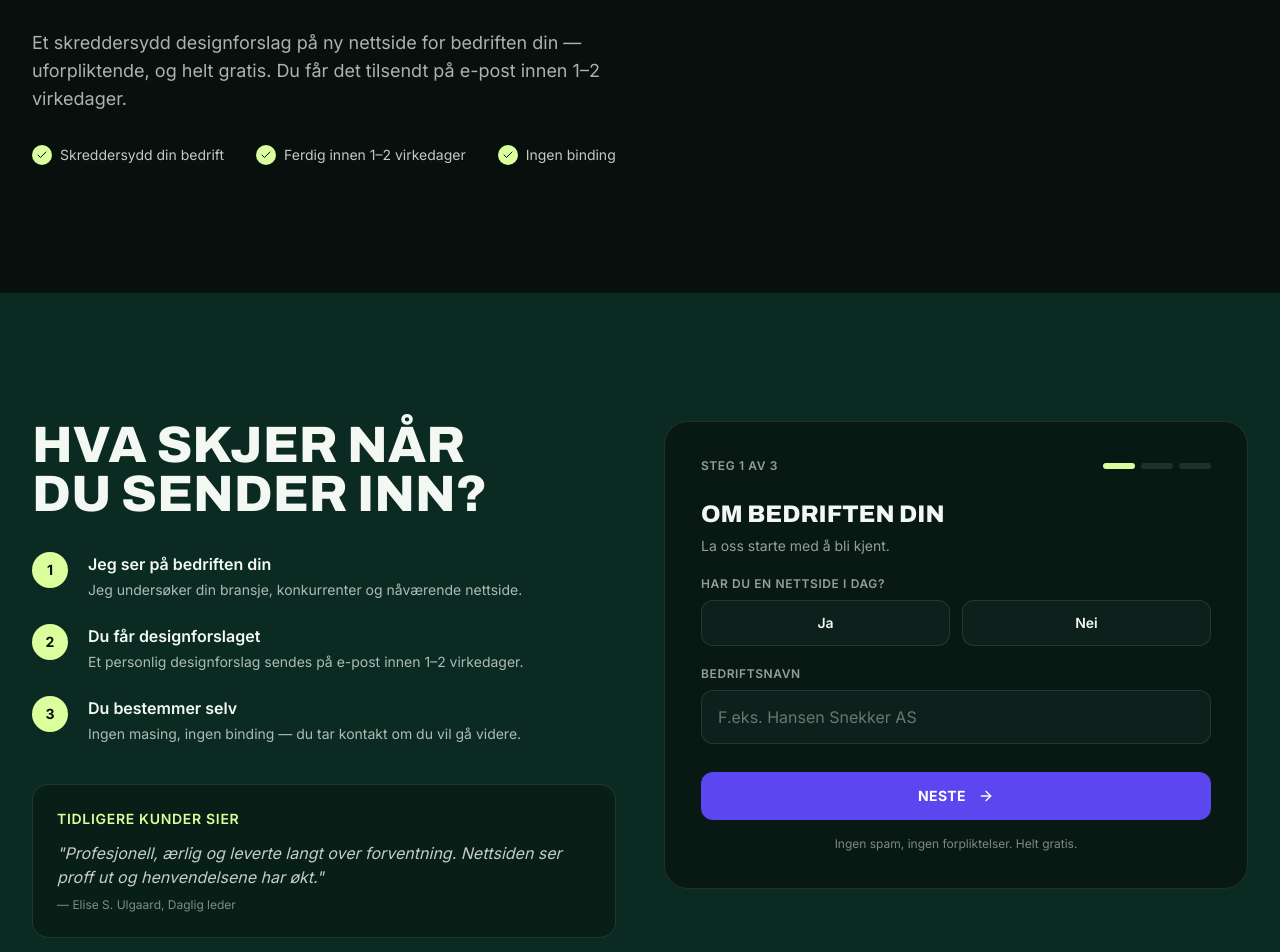
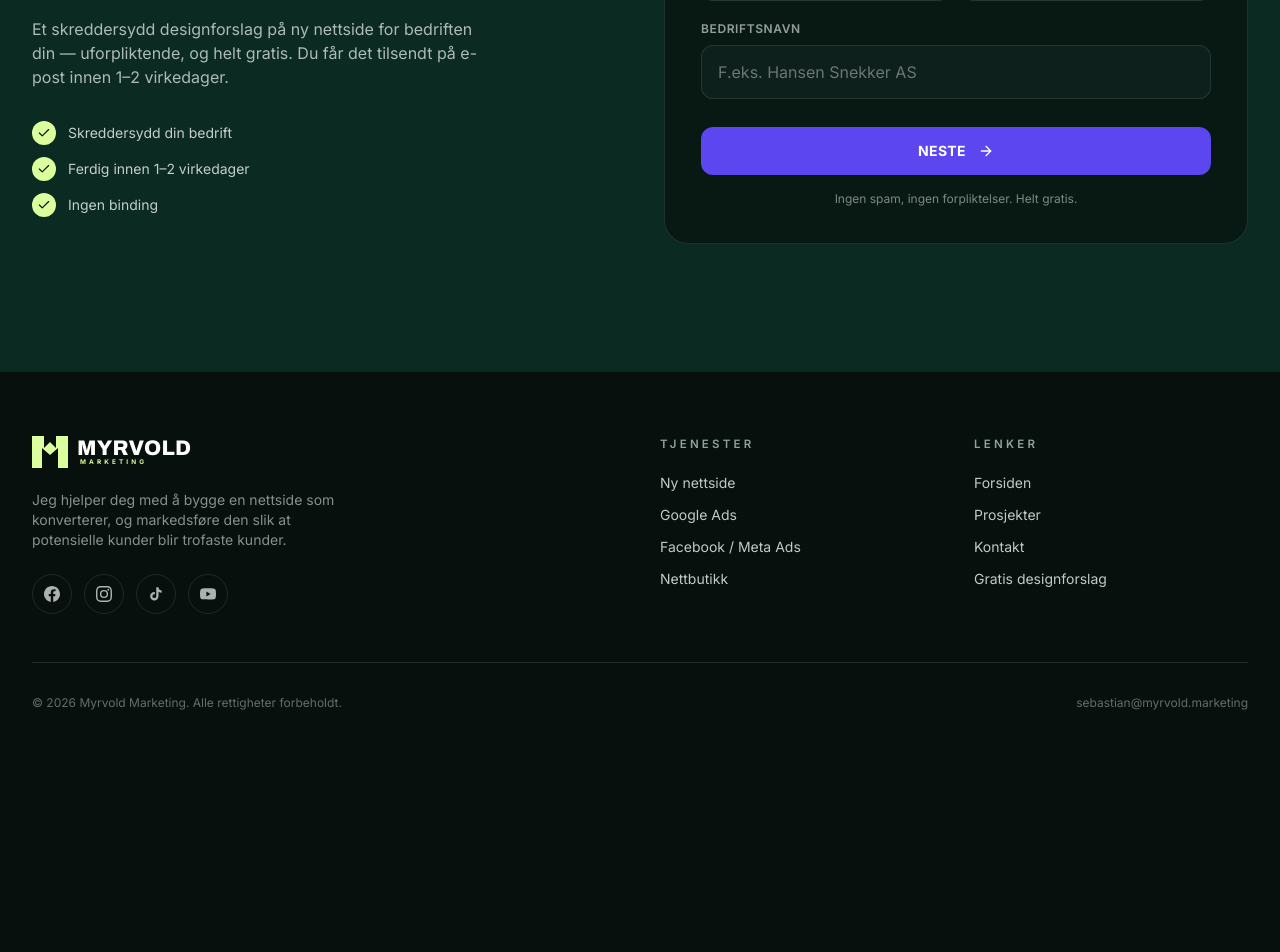
Before and after one commit to MyrvoldMarketing/myrvold-marketing-nettside, a Next.js app: page /nettside in a window 1280 px wide. Shown: the part 400-1352 px from the top of the page. After the commit the page ends 1175 px from the top, so only its background shows below. Built offline with nearby package versions, Linux system fonts and the light colour scheme.

Commit message:
Nettside-side: form ved siden av hero, full footer, logo lenker hjem

```diff
--- a/src/app/nettside/page.tsx
+++ b/src/app/nettside/page.tsx
@@ -3,7 +3,7 @@
 import { useRef, useEffect, type ReactNode } from "react";
 import LeadForm from "../LeadForm";
 import { Logo } from "../Logo";
-import { Check, ArrowRight } from "lucide-react";
+import { Check } from "lucide-react";
 
 function Reveal({
   children,
@@ -37,6 +37,14 @@ function Reveal({
   );
 }
 
+function TiktokIcon({ className }: { className?: string }) {
+  return (
+    <svg viewBox="0 0 24 24" className={className} fill="currentColor" aria-hidden>
+      <path d="M19.59 6.69a4.83 4.83 0 0 1-3.77-4.25V2h-3.45v13.67a2.89 2.89 0 0 1-2.88 2.5 2.89 2.89 0 0 1-2.89-2.89 2.89 2.89 0 0 1 2.89-2.89c.28 0 .54.04.79.1V9.01a6.33 6.33 0 0 0-.79-.05 6.34 6.34 0 0 0-6.34 6.34 6.34 6.34 0 0 0 6.34 6.34 6.34 6.34 0 0 0 6.33-6.34V8.69a8.18 8.18 0 0 0 4.78 1.52V6.75a4.85 4.85 0 0 1-1.01-.06Z" />
+    </svg>
+  );
+}
+
 export default function NettsidenPage() {
   return (
     <div className="relative overflow-x-clip">
@@ -60,69 +68,33 @@ export default function NettsidenPage() {
         </div>
       </header>
 
-      {/* HERO */}
-      <section className="bg-ink pt-40 pb-24 sm:pt-48 sm:pb-32">
+      {/* HERO + FORM */}
+      <section className="bg-forest pt-36 pb-24 sm:pt-44 sm:pb-32">
         <div className="mx-auto max-w-7xl px-5 sm:px-8">
+          <div className="grid gap-12 lg:grid-cols-2 lg:items-center">
             <Reveal>
               <p className="eyebrow text-lime">100 % gratis · 0 forpliktelser</p>
-            <h1 className="display mt-5 text-[clamp(2.8rem,7vw,5.5rem)] text-paper leading-none">
+              <h1 className="display mt-5 text-[clamp(2.8rem,6vw,4.8rem)] text-paper leading-none">
                 Få et gratis<br />
                 <span className="text-lime">designforslag</span>
               </h1>
-            <p className="mt-6 max-w-xl text-lg text-paper/70">
+              <p className="mt-6 max-w-md text-paper/70">
                 Et skreddersydd designforslag på ny nettside for bedriften din — uforpliktende, og helt gratis. Du får det tilsendt på e-post innen 1–2 virkedager.
               </p>
-            <ul className="mt-8 flex flex-col gap-3 sm:flex-row sm:gap-8">
+              <ul className="mt-8 space-y-3">
                 {[
                   "Skreddersydd din bedrift",
                   "Ferdig innen 1–2 virkedager",
                   "Ingen binding",
                 ].map((t) => (
-                <li key={t} className="flex items-center gap-2 text-sm text-paper/80">
-                  <span className="flex h-5 w-5 shrink-0 items-center justify-center rounded-full bg-lime text-ink">
-                    <Check className="h-3 w-3" />
+                  <li key={t} className="flex items-center gap-3 text-sm text-paper/80">
+                    <span className="flex h-6 w-6 shrink-0 items-center justify-center rounded-full bg-lime text-ink">
+                      <Check className="h-3.5 w-3.5" />
                     </span>
                     {t}
                   </li>
                 ))}
               </ul>
-          </Reveal>
-        </div>
-      </section>
-
-      {/* FORM */}
-      <section className="bg-forest py-24 sm:py-32">
-        <div className="mx-auto max-w-7xl px-5 sm:px-8">
-          <div className="grid gap-12 lg:grid-cols-2 lg:items-start">
-            <Reveal>
-              <h2 className="display text-[clamp(2rem,4vw,3.2rem)] text-paper">
-                Hva skjer når<br />du sender inn?
-              </h2>
-              <ol className="mt-8 space-y-6">
-                {[
-                  ["Jeg ser på bedriften din", "Jeg undersøker din bransje, konkurrenter og nåværende nettside."],
-                  ["Du får designforslaget", "Et personlig designforslag sendes på e-post innen 1–2 virkedager."],
-                  ["Du bestemmer selv", "Ingen masing, ingen binding — du tar kontakt om du vil gå videre."],
-                ].map(([title, desc], i) => (
-                  <li key={i} className="flex gap-5">
-                    <span className="flex h-9 w-9 shrink-0 items-center justify-center rounded-full bg-lime text-ink font-bold text-sm">
-                      {i + 1}
-                    </span>
-                    <div>
-                      <p className="font-semibold text-paper">{title}</p>
-                      <p className="mt-1 text-sm text-paper/70">{desc}</p>
-                    </div>
-                  </li>
-                ))}
-              </ol>
-
-              <div className="mt-10 rounded-2xl border border-white/10 bg-ink/40 p-6">
-                <p className="text-sm font-semibold text-lime uppercase tracking-wider">Tidligere kunder sier</p>
-                <blockquote className="mt-3 text-paper/80 italic">
-                  "Profesjonell, ærlig og leverte langt over forventning. Nettsiden ser proff ut og henvendelsene har økt."
-                </blockquote>
-                <p className="mt-2 text-xs text-paper/50">— Elise S. Ulgaard, Daglig leder</p>
-              </div>
             </Reveal>
 
             <Reveal delay={120}>
@@ -133,11 +105,58 @@ export default function NettsidenPage() {
       </section>
 
       {/* FOOTER */}
-      <footer className="bg-ink border-t border-line py-10 text-center text-sm text-paper/40">
-        <p>© {new Date().getFullYear()} Myrvold Marketing</p>
-        <div className="mt-3 flex justify-center gap-6">
-          <a href="/" className="hover:text-lime transition-colors">Hjem</a>
-          <a href="/kontakt" className="hover:text-lime transition-colors">Kontakt</a>
+      <footer className="bg-ink py-16">
+        <div className="mx-auto max-w-7xl px-5 sm:px-8">
+          <div className="grid gap-10 sm:grid-cols-2 lg:grid-cols-4">
+            <div className="lg:col-span-2">
+              <Logo size={32} />
+              <p className="mt-4 max-w-xs text-sm text-paper/55">
+                Jeg hjelper deg med å bygge en nettside som konverterer, og
+                markedsføre den slik at potensielle kunder blir trofaste kunder.
+              </p>
+              <div className="mt-6 flex gap-3">
+                {[
+                  { Icon: ({ className }: { className?: string }) => <svg viewBox="0 0 24 24" className={className} fill="currentColor" aria-hidden><path d="M24 12.073c0-6.627-5.373-12-12-12s-12 5.373-12 12c0 5.99 4.388 10.954 10.125 11.854v-8.385H7.078v-3.47h3.047V9.43c0-3.007 1.792-4.669 4.533-4.669 1.312 0 2.686.235 2.686.235v2.953H15.83c-1.491 0-1.956.925-1.956 1.874v2.25h3.328l-.532 3.47h-2.796v8.385C19.612 23.027 24 18.062 24 12.073z"/></svg>, href: "https://www.facebook.com/MyrvoldMarketing", label: "Facebook" },
+                  { Icon: ({ className }: { className?: string }) => <svg viewBox="0 0 24 24" className={className} fill="currentColor" aria-hidden><path d="M12 2.163c3.204 0 3.584.012 4.85.07 3.252.148 4.771 1.691 4.919 4.919.058 1.265.069 1.645.069 4.849 0 3.205-.012 3.584-.069 4.849-.149 3.225-1.664 4.771-4.919 4.919-1.266.058-1.644.07-4.85.07-3.204 0-3.584-.012-4.849-.07-3.26-.149-4.771-1.699-4.919-4.92-.058-1.265-.07-1.644-.07-4.849 0-3.204.013-3.583.07-4.849.149-3.227 1.664-4.771 4.919-4.919 1.266-.057 1.645-.069 4.849-.069zM12 0C8.741 0 8.333.014 7.053.072 2.695.272.273 2.69.073 7.052.014 8.333 0 8.741 0 12c0 3.259.014 3.668.072 4.948.2 4.358 2.618 6.78 6.98 6.98C8.333 23.986 8.741 24 12 24c3.259 0 3.668-.014 4.948-.072 4.354-.2 6.782-2.618 6.979-6.98.059-1.28.073-1.689.073-4.948 0-3.259-.014-3.667-.072-4.947-.196-4.354-2.617-6.78-6.979-6.98C15.668.014 15.259 0 12 0zm0 5.838a6.162 6.162 0 1 0 0 12.324 6.162 6.162 0 0 0 0-12.324zM12 16a4 4 0 1 1 0-8 4 4 0 0 1 0 8zm6.406-11.845a1.44 1.44 0 1 0 0 2.881 1.44 1.44 0 0 0 0-2.881z"/></svg>, href: "https://www.instagram.com/myrvoldmarketing/", label: "Instagram" },
+                  { Icon: TiktokIcon, href: "https://www.tiktok.com/@myrvoldmarketing", label: "TikTok" },
+                  { Icon: ({ className }: { className?: string }) => <svg viewBox="0 0 24 24" className={className} fill="currentColor" aria-hidden><path d="M23.5 6.2a3.02 3.02 0 0 0-2.12-2.14C19.5 3.55 12 3.55 12 3.55s-7.5 0-9.38.51A3.02 3.02 0 0 0 .5 6.2C0 8.08 0 12 0 12s0 3.92.5 5.8a3.02 3.02 0 0 0 2.12 2.14c1.88.51 9.38.51 9.38.51s7.5 0 9.38-.51a3.02 3.02 0 0 0 2.12-2.14C24 15.92 24 12 24 12s0-3.92-.5-5.8ZM9.6 15.57V8.43L15.82 12 9.6 15.57Z"/></svg>, href: "https://www.youtube.com/@MyrvoldMarketing", label: "YouTube" },
+                ].map(({ Icon, href, label }) => (
+                  <a key={label} href={href} target="_blank" rel="noopener noreferrer" aria-label={label}
+                    className="flex h-10 w-10 items-center justify-center rounded-full border border-line text-paper/70 transition-colors hover:border-lime hover:text-lime">
+                    <Icon className="h-4 w-4" />
+                  </a>
+                ))}
+              </div>
+            </div>
+
+            <div>
+              <p className="eyebrow text-muted">Tjenester</p>
+              <ul className="mt-5 space-y-3 text-sm">
+                {["Ny nettside", "Google Ads", "Facebook / Meta Ads", "Nettbutikk"].map((t) => (
+                  <li key={t}><a href="/#tjenester" className="text-paper/80 transition-colors hover:text-lime">{t}</a></li>
+                ))}
+              </ul>
+            </div>
+
+            <div>
+              <p className="eyebrow text-muted">Lenker</p>
+              <ul className="mt-5 space-y-3 text-sm">
+                {[
+                  { label: "Forsiden", href: "/" },
+                  { label: "Prosjekter", href: "/#prosjekter" },
+                  { label: "Kontakt", href: "/kontakt" },
+                  { label: "Gratis designforslag", href: "/nettside" },
+                ].map((l) => (
+                  <li key={l.label}><a href={l.href} className="text-paper/80 transition-colors hover:text-lime">{l.label}</a></li>
+                ))}
+              </ul>
+            </div>
+          </div>
+
+          <div className="mt-12 border-t border-line pt-8 flex flex-wrap items-center justify-between gap-4 text-xs text-paper/40">
+            <p>© {new Date().getFullYear()} Myrvold Marketing. Alle rettigheter forbeholdt.</p>
+            <p>sebastian@myrvold.marketing</p>
+          </div>
         </div>
       </footer>
     </div>
```
Lines whose indentation alone changed are shown as unchanged.
